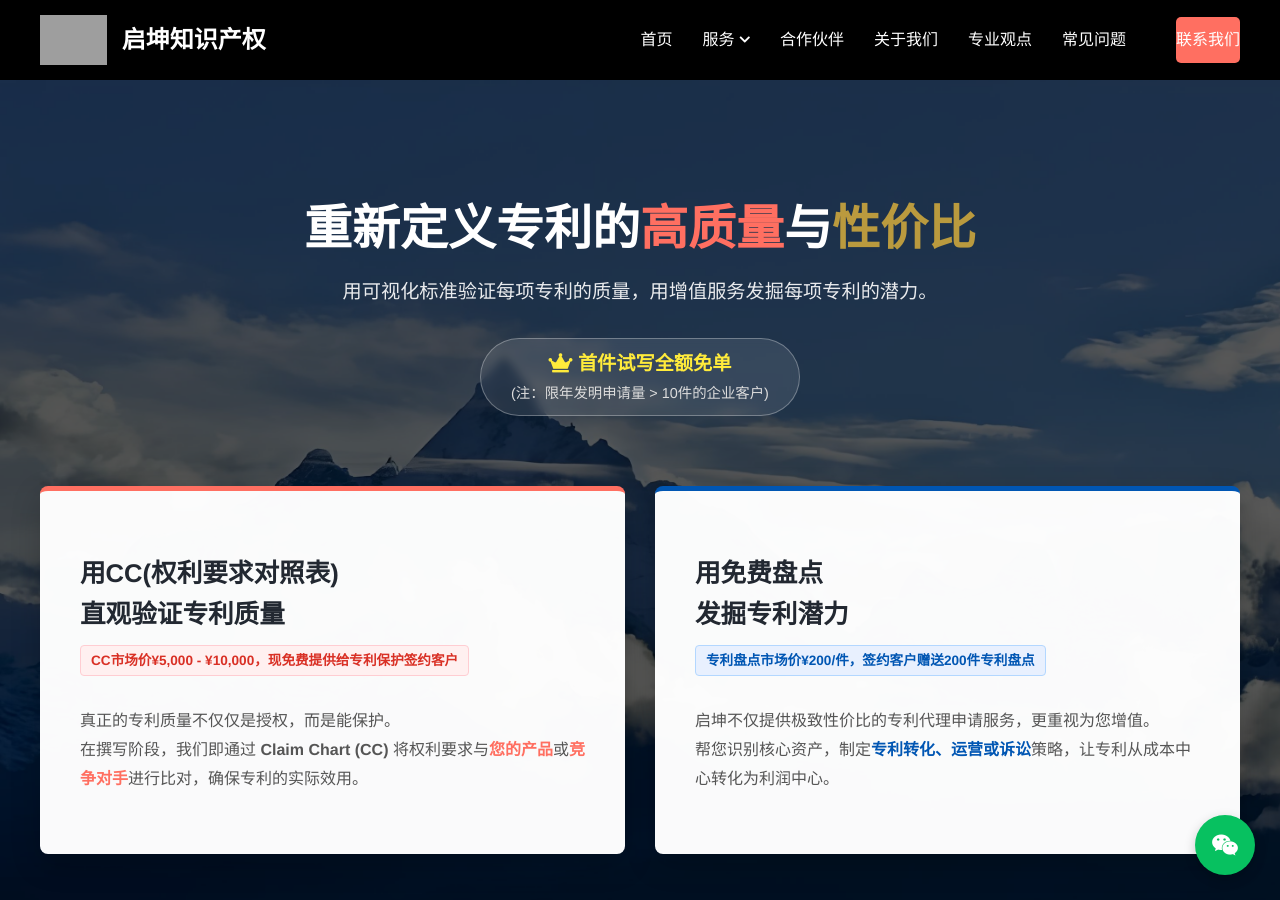
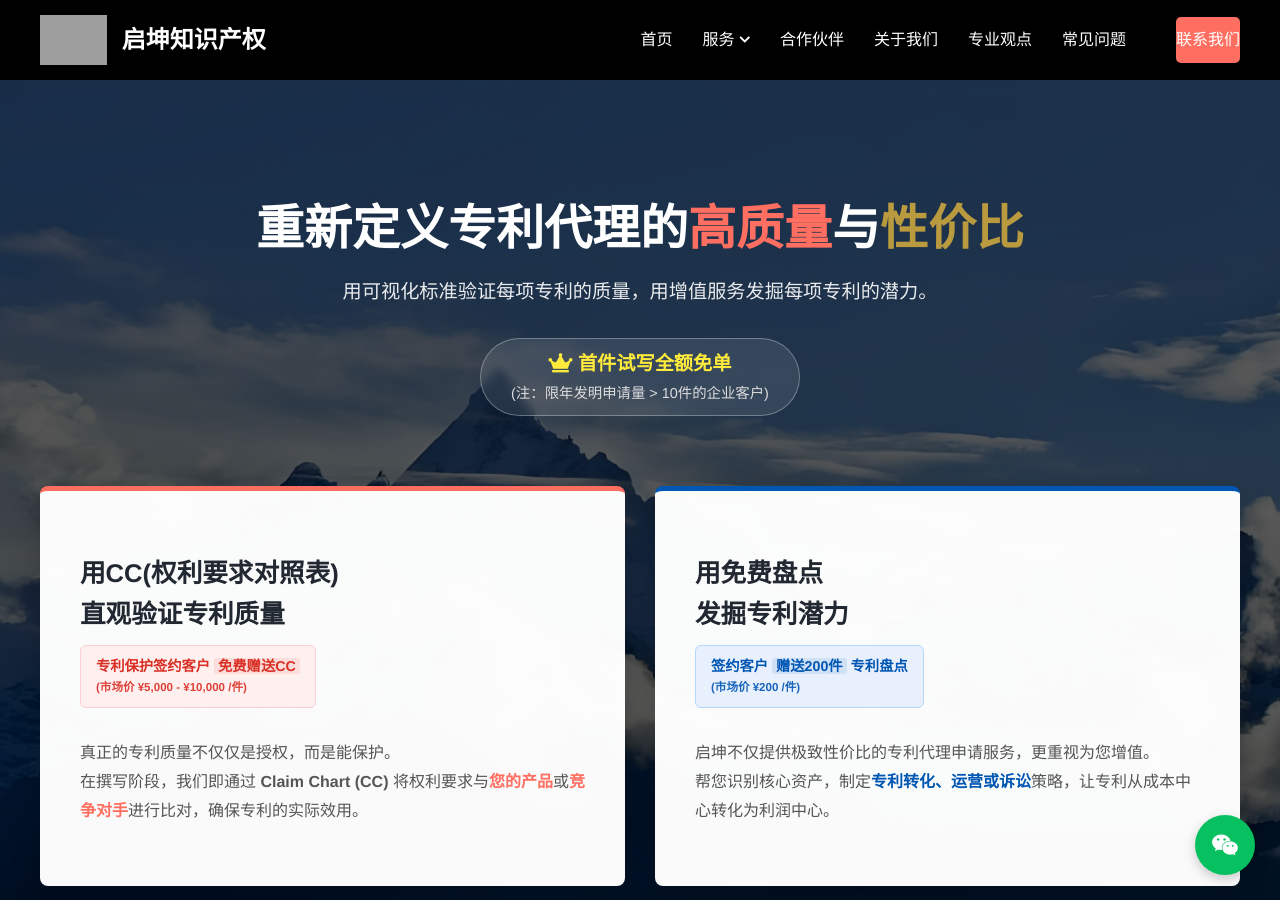
Before and after one commit to inventmain/qikunip, a Jekyll site: the page index-1.html, which Jekyll copies as it is, in a window 1280 px wide and 900 px high. Built offline with Jekyll 4.4.1, drawn with Linux system fonts in a browser that asks for light colours; grey boxes are pictures that could not be loaded.

Commit message:
Update index-1.html

```diff
--- a/index-1.html
+++ b/index-1.html
@@ -238,7 +238,7 @@
         <section class="hero section-bg" style="background-image: url('images/hero-background.jpg');">
             <div class="container">
                 <h1>
-                    重新定义专利的<span style="color: var(--cta-color);">高质量</span>与<span style="color: var(--secondary-color);">性价比</span>
+                    重新定义专利代理的<span style="color: var(--cta-color);">高质量</span>与<span style="color: var(--secondary-color);">性价比</span>
                 </h1>
                 <p class="subtitle">用可视化标准验证每项专利的质量，用增值服务发掘每项专利的潜力。</p>
 
@@ -254,9 +254,11 @@
 
                     <a href="#" class="hero-card open-contact-modal-trigger" style="border-top: 5px solid var(--cta-color);">
                         <h2>用CC(权利要求对照表)<br>直观验证专利质量</h2>
-                        <div class="value-tag" style="background: #fff0f0; color: #d93025; border: 1px solid #ffcdd2;">
-                            CC市场价¥5,000 - ¥10,000，现免费提供给专利保护签约客户
-                        </div>
+<div class="value-tag" style="background: #fff0f0; color: #d93025; border: 1px solid #ffcdd2; padding: 10px 15px; border-radius: 6px; line-height: 1.5; display: inline-block;">
+    <span style="font-weight: bold; font-size: 1.05em;">专利保护签约客户 <span style="background: rgba(217, 48, 37, 0.1); padding: 0 4px; border-radius: 3px;">免费赠送CC</span></span>
+    <br>
+    <span style="font-size: 0.85em; opacity: 0.9;">(市场价 ¥5,000 - ¥10,000 /件)</span>
+</div>
                         <p>
                             真正的专利质量不仅仅是授权，而是能保护。<br>
                             在撰写阶段，我们即通过 <strong>Claim Chart (CC)</strong> 将权利要求与<span style="color: var(--cta-color); font-weight:bold;">您的产品</span>或<span style="color: var(--cta-color); font-weight:bold;">竞争对手</span>进行比对，确保专利的实际效用。
@@ -265,9 +267,11 @@
 
                     <a href="#" class="hero-card open-contact-modal-trigger" style="border-top: 5px solid var(--primary-color);">
                         <h2>用免费盘点<br>发掘专利潜力</h2>
-                        <div class="value-tag" style="background: #e8f0fe; color: var(--primary-color); border: 1px solid #b3d7ff;">
-                            专利盘点市场价¥200/件，签约客户赠送200件专利盘点
-                        </div>
+<div class="value-tag" style="background: #e8f0fe; color: var(--primary-color); border: 1px solid #b3d7ff; padding: 10px 15px; border-radius: 6px; line-height: 1.5; display: inline-block;">
+    <span style="font-weight: bold; font-size: 1.05em;">签约客户 <span style="background: rgba(0, 86, 179, 0.1); padding: 0 4px; border-radius: 3px;">赠送200件</span> 专利盘点</span>
+    <br>
+    <span style="font-size: 0.85em; opacity: 0.9;">(市场价 ¥200 /件)</span>
+</div>
                         <p>
                             启坤不仅提供极致性价比的专利代理申请服务，更重视为您增值。<br>
                             帮您识别核心资产，制定<span style="color: var(--primary-color); font-weight:bold;">专利转化、运营或诉讼</span>策略，让专利从成本中心转化为利润中心。
```
